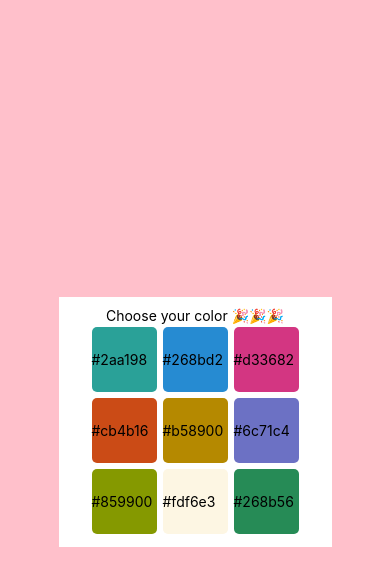
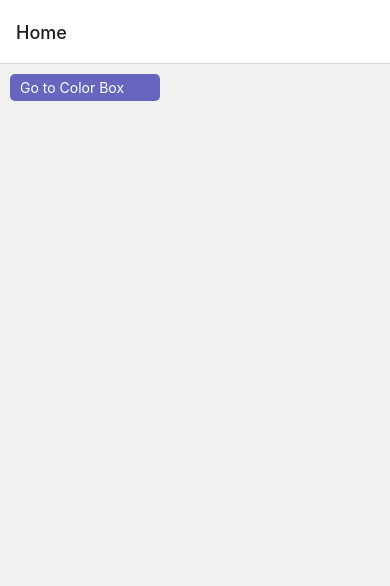
Before and after one commit to Red02Raccoon/react-native-test, a React Native app: screen / in a window 390 px wide. Shown: the top 586 px of the page. Built offline with nearby package versions, Linux system fonts and the light colour scheme.

Commit message:
add navigation

```diff
--- a/App.js
+++ b/App.js
@@ -1,67 +1,20 @@
-import { useState } from 'react';
-import { StatusBar } from 'expo-status-bar';
-import { StyleSheet, Text, View, Platform, SafeAreaView } from 'react-native';
+import { NavigationContainer } from '@react-navigation/native';
+import { createStackNavigator } from '@react-navigation/stack';
 
-import { ColorBox } from './components';
+import { Home, ColorBox } from './screens';
+import { SCREENS } from './constants';
 
-const colors = [
-  { color: '#2aa198' },
-  { color: '#268bd2' },
-  { color: '#d33682' },
-  { color: '#cb4b16' },
-  { color: '#b58900' },
-  { color: '#6c71c4' },
-  { color: '#859900' },
-  { color: '#fdf6e3' },
-  { color: '#268b56' },
-];
+const Stack = createStackNavigator();
 
-export default function App() {
-  const [currentColor, setCurrentColor] = useState(null);
+const App = () => {
+  return (
+    <NavigationContainer>
+      <Stack.Navigator>
+        <Stack.Screen name={SCREENS.home} component={Home} />
+        <Stack.Screen name={SCREENS.colorBox} component={ColorBox} />
+      </Stack.Navigator>
+    </NavigationContainer>
+  );
+};
 
-  const handleColorChange = (color) => () => {
-    setCurrentColor(color);
-  };
-
-  return (
-    <SafeAreaView
-      style={[
-        styles.container,
-        styles.color,
-        currentColor && { backgroundColor: currentColor },
-      ]}
-    >
-      <View style={styles.inner}>
-        <ColorBox colors={colors} onColorClick={handleColorChange} />
-      </View>
-
-      <StatusBar style="auto" />
-    </SafeAreaView>
-  );
-}
-
-const styles = StyleSheet.create({
-  container: {
-    flex: 1,
-    alignItems: 'center',
-    justifyContent: 'center',
-    backgroundColor: '#fff',
-  },
-  color: {
-    ...Platform.select({
-      android: {
-        backgroundColor: 'green',
-      },
-      default: {
-        backgroundColor: 'pink',
-      },
-    }),
-  },
-  inner: {
-    alignItems: 'center',
-    justifyContent: 'center',
-    paddingVertical: 10,
-    paddingHorizontal: 30,
-    backgroundColor: 'white',
-  },
-});
+export default App;
--- /dev/null
+++ b/constants/index.js
@@ -0,0 +1 @@
+export { SCREENS } from './navigation';
--- /dev/null
+++ b/constants/navigation.js
@@ -0,0 +1,4 @@
+export const SCREENS = {
+  home: 'Home',
+  colorBox: 'Color Box',
+};
--- /dev/null
+++ b/screens/ColorBox.js
@@ -0,0 +1,66 @@
+import { useState } from 'react';
+import { StyleSheet, View, Platform } from 'react-native';
+
+import { ColorBox } from '../components';
+
+const colors = [
+  { color: '#2aa198' },
+  { color: '#268bd2' },
+  { color: '#d33682' },
+  { color: '#cb4b16' },
+  { color: '#b58900' },
+  { color: '#6c71c4' },
+  { color: '#859900' },
+  { color: '#fdf6e3' },
+  { color: '#268b56' },
+];
+
+const ColorBoxScreen = () => {
+  const [currentColor, setCurrentColor] = useState(null);
+
+  const handleColorChange = (color) => () => {
+    setCurrentColor(color);
+  };
+
+  return (
+    <View
+      style={[
+        styles.container,
+        styles.color,
+        currentColor && { backgroundColor: currentColor },
+      ]}
+    >
+      <View style={styles.inner}>
+        <ColorBox colors={colors} onColorClick={handleColorChange} />
+      </View>
+    </View>
+  );
+};
+
+const styles = StyleSheet.create({
+  container: {
+    flex: 1,
+    alignItems: 'center',
+    justifyContent: 'center',
+    backgroundColor: '#fff',
+  },
+  color: {
+    ...Platform.select({
+      android: {
+        backgroundColor: 'green',
+      },
+      default: {
+        backgroundColor: 'pink',
+      },
+    }),
+  },
+  inner: {
+    alignItems: 'center',
+    justifyContent: 'center',
+    paddingVertical: 10,
+    paddingHorizontal: 30,
+    backgroundColor: 'white',
+  },
+});
+
+export default ColorBoxScreen;
--- /dev/null
+++ b/screens/Home.js
@@ -0,0 +1,36 @@
+import { Text, View, TouchableOpacity, StyleSheet } from 'react-native';
+
+import { SCREENS } from '../constants';
+
+const Home = ({ navigation }) => {
+  const handleButtonPress = () => {
+    navigation.navigate(SCREENS.colorBox);
+  };
+
+  return (
+    <View style={styles.container}>
+      <TouchableOpacity style={styles.button} onPress={handleButtonPress}>
+        <Text style={styles.buttonTitle}>Go to {SCREENS.colorBox}</Text>
+      </TouchableOpacity>
+    </View>
+  );
+};
+
+const styles = StyleSheet.create({
+  container: {
+    padding: 10,
+  },
+  button: {
+    paddingVertical: 5,
+    paddingHorizontal: 10,
+    backgroundColor: 'rgb(102, 102, 191)',
+    maxWidth: 150,
+    textAlign: 'center',
+    borderRadius: 5,
+  },
+  buttonTitle: {
+    color: 'white',
+  },
+});
+
+export default Home;
--- /dev/null
+++ b/screens/index.js
@@ -0,0 +1,2 @@
+export { default as ColorBox } from './ColorBox';
+export { default as Home } from './Home';
```
Also changed, not shown: package.json (+7 -0 lines), 1 other file (tests, documents, lock files or other folders).
